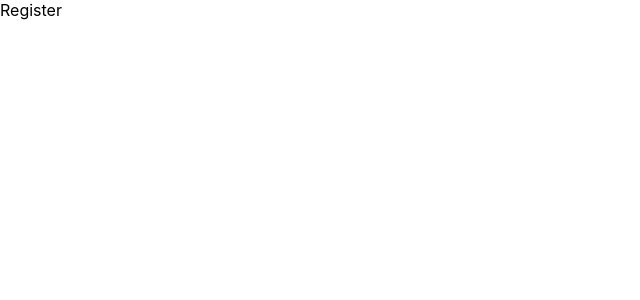
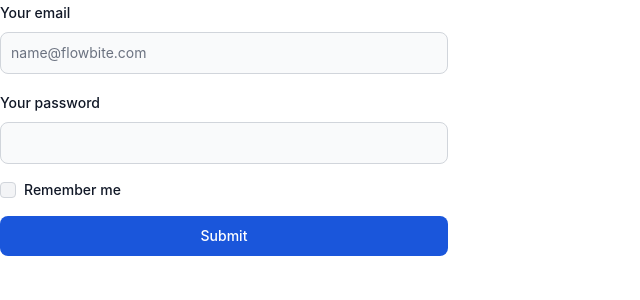
Before and after one commit to JazDzib/Geolocalizacion-Puntos-Verdes, a React (Create React App) app: page /register in a window 1280 px wide. Shown: the top 300 px of the page, without its empty margins (0-640 px from the left). Built offline with nearby package versions, Linux system fonts and the light colour scheme.

Commit message:
integration flowbite

```diff
--- a/src/App.css
+++ b/src/App.css
@@ -1,3 +1,6 @@
+
+
+
 .leaflet-container{
     height: 50vh;
     width: 100%;
--- a/src/App.tsx
+++ b/src/App.tsx
@@ -4,6 +4,8 @@ import { BrowserRouter as Router, Route, Routes} from 'react-router-dom';
 import Home from './router/Home';
 import Geolocalization from './router/Geolocalization';
 import Register from './router/Register';
+import './index.css';
+
 
 function App() {
   return (
--- a/src/index.css
+++ b/src/index.css
@@ -1,3 +1,8 @@
+@tailwind base;
+@tailwind components;
+@tailwind utilities;
+
+
 body {
   margin: 0;
   font-family: -apple-system, BlinkMacSystemFont, 'Segoe UI', 'Roboto', 'Oxygen',
--- a/src/router/Home.tsx
+++ b/src/router/Home.tsx
@@ -1,8 +1,12 @@
 import React from 'react'
 import Narvbar from '../components/navegacion/Narvbar';
+import { Button } from "flowbite-react";
 const Home = () => {
   return (
-    <div><Narvbar/></div>
+    <div  className="p-4"><Narvbar/>
+
+      <Button>Probar Flowbite</Button>
+    </div>
 
   )
 }
--- a/src/router/Register.tsx
+++ b/src/router/Register.tsx
@@ -1,8 +1,31 @@
 import React from 'react'
+
+import { Button, Checkbox, Label, TextInput } from "flowbite-react";
 
 const Register = () => {
   return (
-    <div>Register</div>
+    <>
+    <form className="flex max-w-md flex-col gap-4">
+      <div>
+        <div className="mb-2 block">
+          <Label htmlFor="email1">Your email</Label>
+        </div>
+        <TextInput id="email1" type="email" placeholder="name@flowbite.com" required />
+      </div>
+      <div>
+        <div className="mb-2 block">
+          <Label htmlFor="password1">Your password</Label>
+        </div>
+        <TextInput id="password1" type="password" required />
+      </div>
+      <div className="flex items-center gap-2">
+        <Checkbox id="remember" />
+        <Label htmlFor="remember">Remember me</Label>
+      </div>
+      <Button type="submit">Submit</Button>
+    </form>
+    </>
+
   )
 }
 
--- /dev/null
+++ b/tailwind.config.js
@@ -0,0 +1,11 @@
+const flowbiteReact = require("flowbite-react/plugin/tailwindcss");
+
+/** @type {import('tailwindcss').Config} */
+module.exports = {
+  content: ["./src/**/*.{js,ts,jsx,tsx}", ".flowbite-react\\class-list.json", "./node_modules/flowbite/**/*.js",
+    "./node_modules/flowbite-react/**/*.js",],
+  theme: {
+    extend: {},
+  },
+  plugins: [flowbiteReact ],
+}
```
Also changed, not shown: package.json (+5 -3 lines), .flowbite-react/config.json (added), 2 other files (tests, documents, lock files or other folders).
